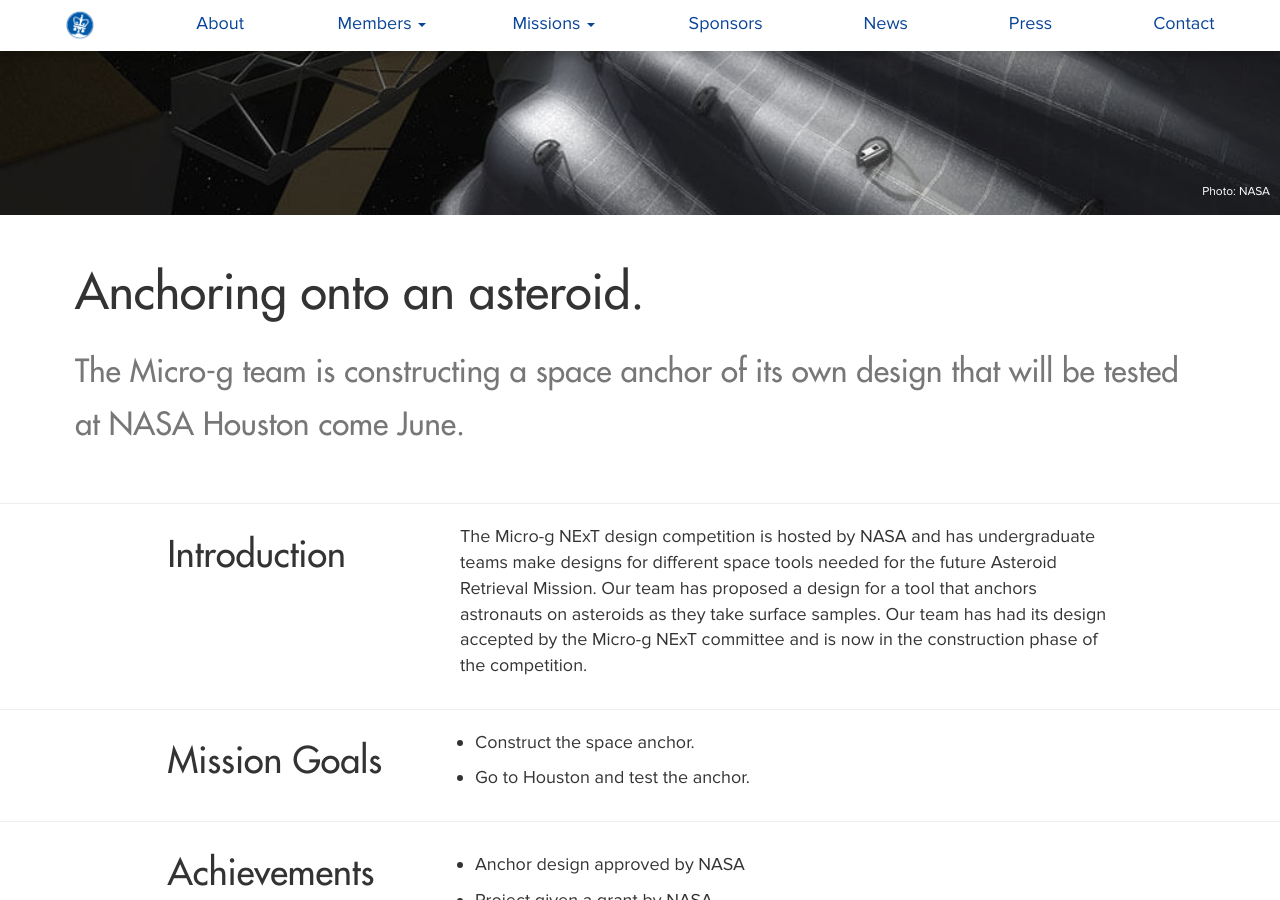
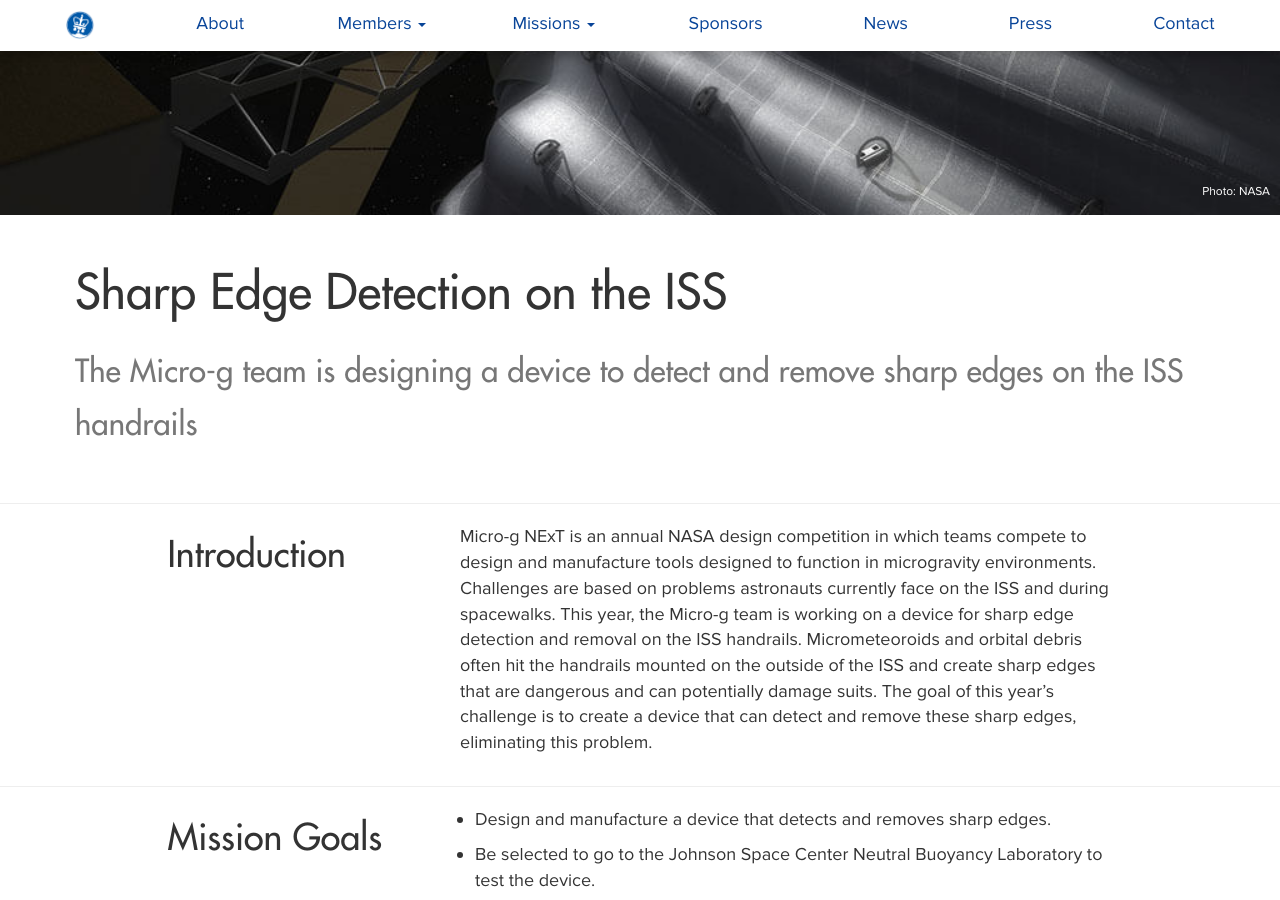
Before and after one commit to columbiaspace/columbiaspace.org, a Jekyll site: the page built from missions/mission-microg.html, in a window 1280 px wide and 900 px high, scrolled down 685 px. Built offline with Jekyll 4.4.1, drawn with Linux system fonts in a browser that asks for light colours; nearby versions of some CDN libraries; comment, search, counter and statistics services are not loaded; some of the changed text lies outside the part shown.

Commit message:
update micro-g mission description

```diff
--- a/missions/mission-microg.html
+++ b/missions/mission-microg.html
@@ -6,23 +6,20 @@ jumbotitle: "Micro-g"
 jumboimage: "/assets/media/img/microg/cover.jpg"
 imagecredit: "Photo: NASA"
 
-abstracttitle: "Anchoring onto an asteroid."
-abstracttext: "The Micro-g team is constructing a space anchor of its own design that will be tested at NASA Houston come June."
+abstracttitle: "Sharp Edge Detection on the ISS"
+abstracttext: "The Micro-g team is designing a device to detect and remove sharp edges on the ISS handrails"
 
-introtext: "The Micro-g NExT design competition is hosted by NASA and has undergraduate teams make designs for different space tools needed for the future Asteroid Retrieval Mission. Our team has proposed a design for a tool that anchors astronauts on asteroids as they take surface samples. Our team has had its design accepted by the Micro-g NExT committee and is now in the construction phase of the competition."
+introtext: "Micro-g NExT is an annual NASA design competition in which teams compete to design and manufacture tools designed to function in microgravity environments. Challenges are based on problems astronauts currently face on the ISS and during spacewalks. This year, the Micro-g team is working on a device for sharp edge detection and removal on the ISS handrails. Micrometeoroids and orbital debris often hit the handrails mounted on the outside of the ISS and create sharp edges that are dangerous and can potentially damage suits. The goal of this year’s challenge is to create a device that can detect and remove these sharp edges, eliminating this problem."
 
 goals: true
-goalstext: "Construct the space anchor.;
-Go to Houston and test the anchor."
+goalstext: "Design and manufacture a device that detects and removes sharp edges.;Be selected to go to the Johnson Space Center Neutral Buoyancy Laboratory to test the device.
+"
 
 skills: false
 skillstext: ""
 
 achievements: true
-achievementstext: "Anchor design approved by NASA;
-Project given a grant by NASA;
-Project given a grant by the Columbia College Student Council;
-Project given a grant by the Columbia Engineering Student Council"
+achievementstext: "Letter of Intent for 2019 competition has been accepted; One of 25 teams selected for 2016, 2017, and 2018 competitions;"
 
 missionleader: "Natasha Dada; Elle Stein"
 leaderschool: "SEAS 2021; SEAS 2022"
```
